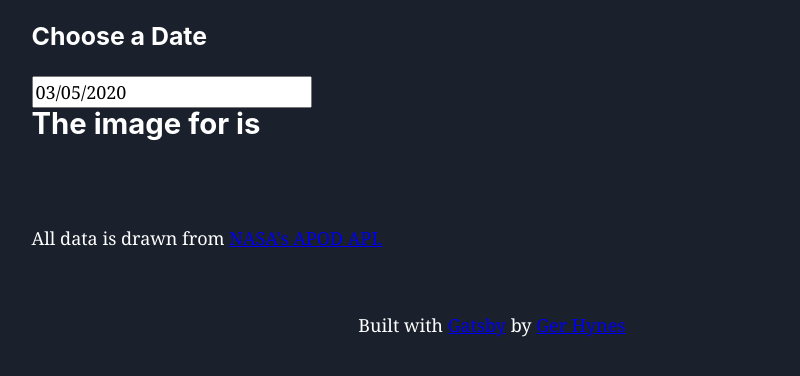
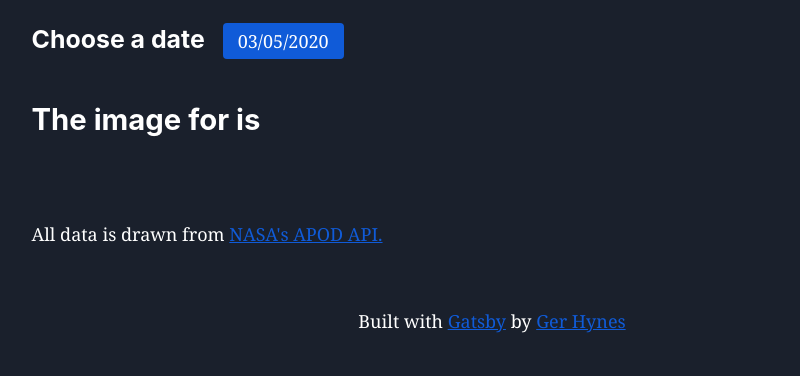
Before and after one commit to gerhynes/nasa-apod, a Gatsby site: page / in a window 1280 px wide. Shown: the part 100-476 px from the top of the page, without its empty margins (148-948 px from the left). Built offline with nearby package versions, Linux system fonts and the light colour scheme; Gatsby itself is replaced by a stand-in of ours; no server answers.

Commit message:
Customize DatPicker input and update spacing

```diff
--- /dev/null
+++ b/src/components/astronomy.css
@@ -0,0 +1,18 @@
+.DatePicker {
+  margin-bottom: 2.5rem;
+}
+
+.DatePicker-title {
+  display: inline;
+  margin-right: 1rem;
+}
+
+.datepicker-input-btn {
+  cursor: pointer;
+  padding: 5px 15px;
+  border: 0;
+  border-radius: 4px;
+  background-color: #105bd8;
+  font: inherit;
+  color: #fff;
+}
--- a/src/components/astronomy.js
+++ b/src/components/astronomy.js
@@ -1,8 +1,9 @@
 import React, { useState, useEffect } from "react"
 import DatePicker from "react-datepicker"
-import "react-datepicker/dist/react-datepicker.css"
 import axios from "axios"
 import { format } from "date-fns"
+import "./astronomy.css"
+import "react-datepicker/dist/react-datepicker.css"
 
 export default function Astronomy() {
   const [copyright, setCopyright] = useState("")
@@ -33,12 +34,15 @@ export default function Astronomy() {
 
   return (
     <div className="Astronomy">
-      <h3>Choose a Date</h3>
-      <DatePicker
-        dateFormat="dd/MM/yyyy"
-        selected={startDate}
-        onChange={date => setStartDate(date)}
-      />
+      <div className="DatePicker">
+        <h3 className="DatePicker-title">Choose a date</h3>
+        <DatePicker
+          dateFormat="dd/MM/yyyy"
+          selected={startDate}
+          onChange={date => setStartDate(date)}
+          customInput={<DatePickerInput />}
+        />
+      </div>
       <h2>The image for {printDate(date)} is</h2>
       <h3>{title}</h3>
       <img src={imageUrl} alt={title} />
@@ -51,3 +55,9 @@ export default function Astronomy() {
     </div>
   )
 }
+
+const DatePickerInput = ({ value, onClick }) => (
+  <button className="datepicker-input-btn" onClick={onClick}>
+    {value}
+  </button>
+)
--- a/src/components/layout.css
+++ b/src/components/layout.css
@@ -40,6 +40,7 @@ template {
   display: none;
 }
 a {
+  color: #105bd8;
   background-color: transparent;
   -webkit-text-decoration-skip: objects;
 }
```
